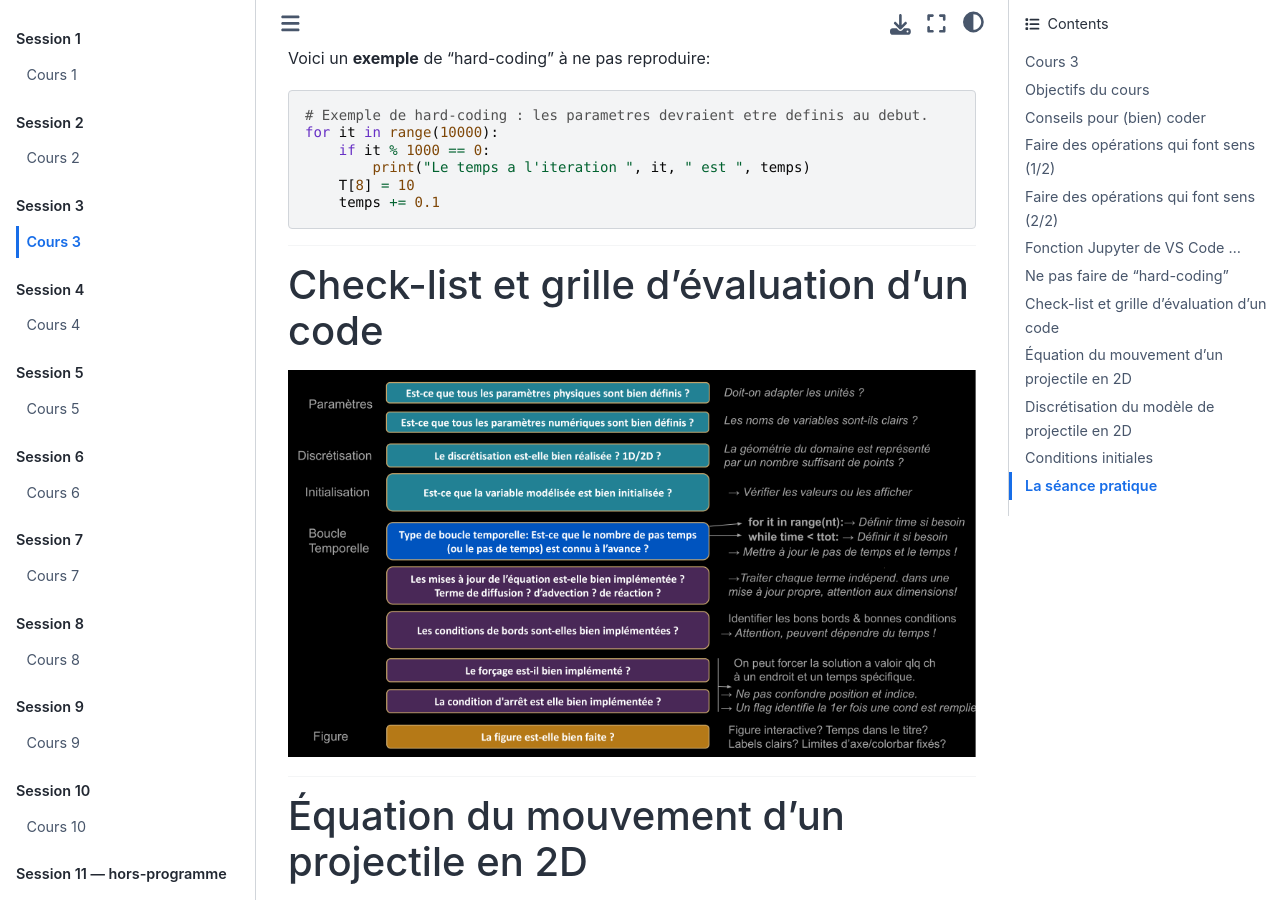
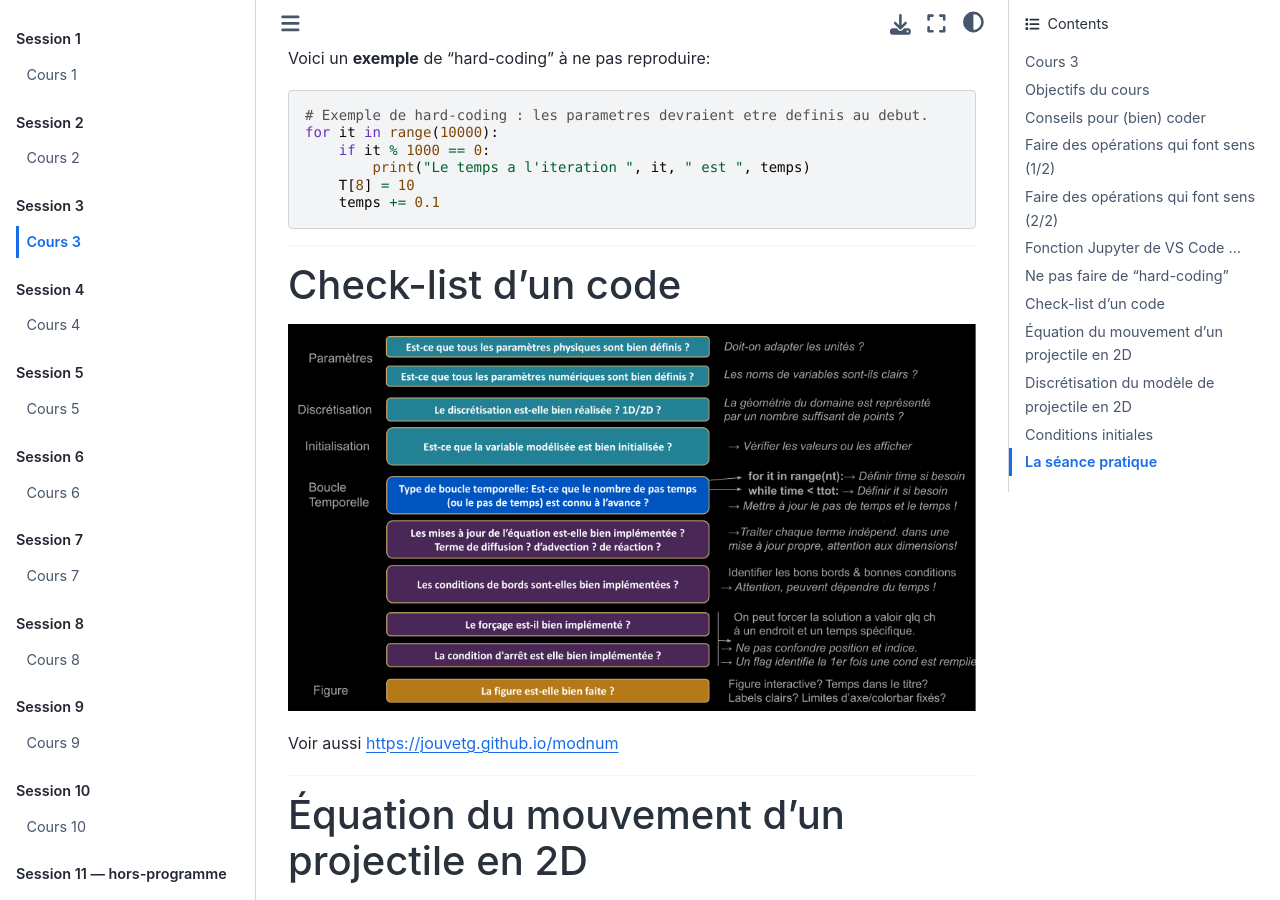
Before and after one commit to jouvetg/modnum, a Jupyter Book: the page built from 03_cours/03_cours.md, in a window 1280 px wide and 900 px high, scrolled down 2593 px. Built offline with Jupyter Book 1.0.4 settings and Sphinx 7.4.7 and the Sphinx Book theme 1.1.4, drawn with Linux system fonts in a browser that asks for light colours; pages that are not in the unit, such as notebooks, are missing from menus.

Commit message:
minor upt

```diff
--- a/03_cours/03_cours.md
+++ b/03_cours/03_cours.md
@@ -113,9 +113,11 @@ for it in range(10000):
 
 ---
 
-# Check-list et grille d'évaluation d'un code
+# Check-list d'un code
 
-![width:900px](./fig/check-list.png)
+![width:800px](./fig/check-list.png)
+
+Voir aussi https://jouvetg.github.io/modnum
 
 ---
 
```
Also changed, not shown: 02_cours/02_cours.md (+2 -2 lines), 2 other files.
